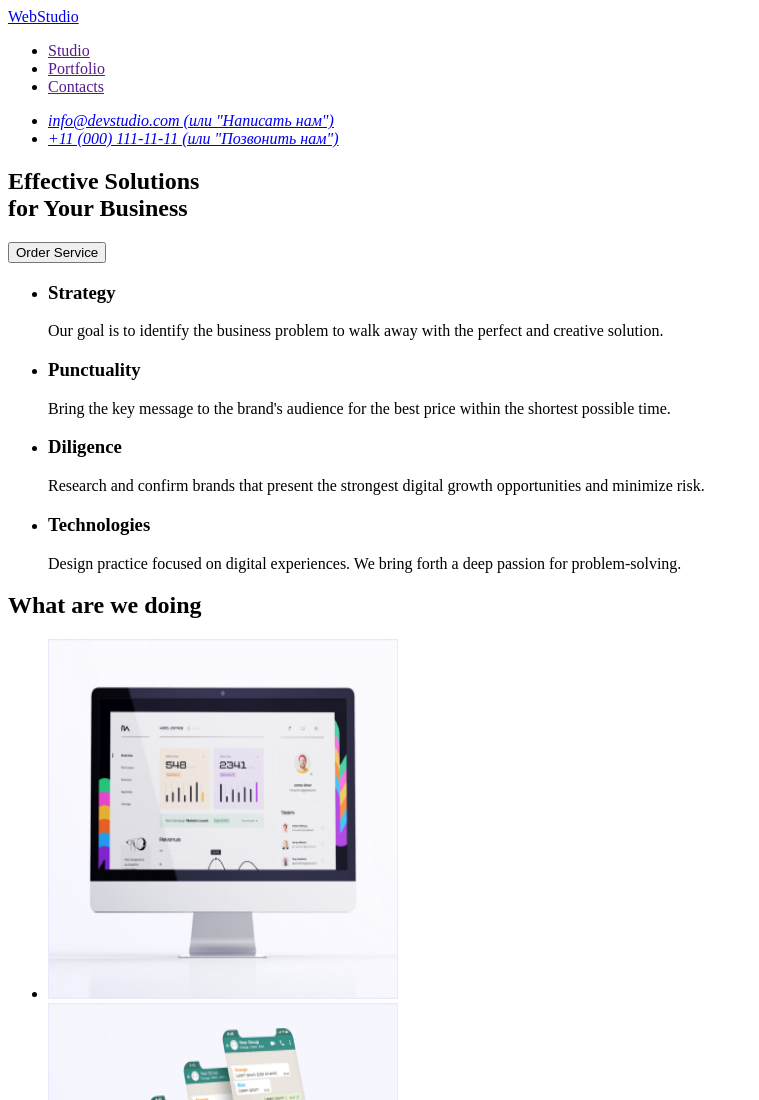
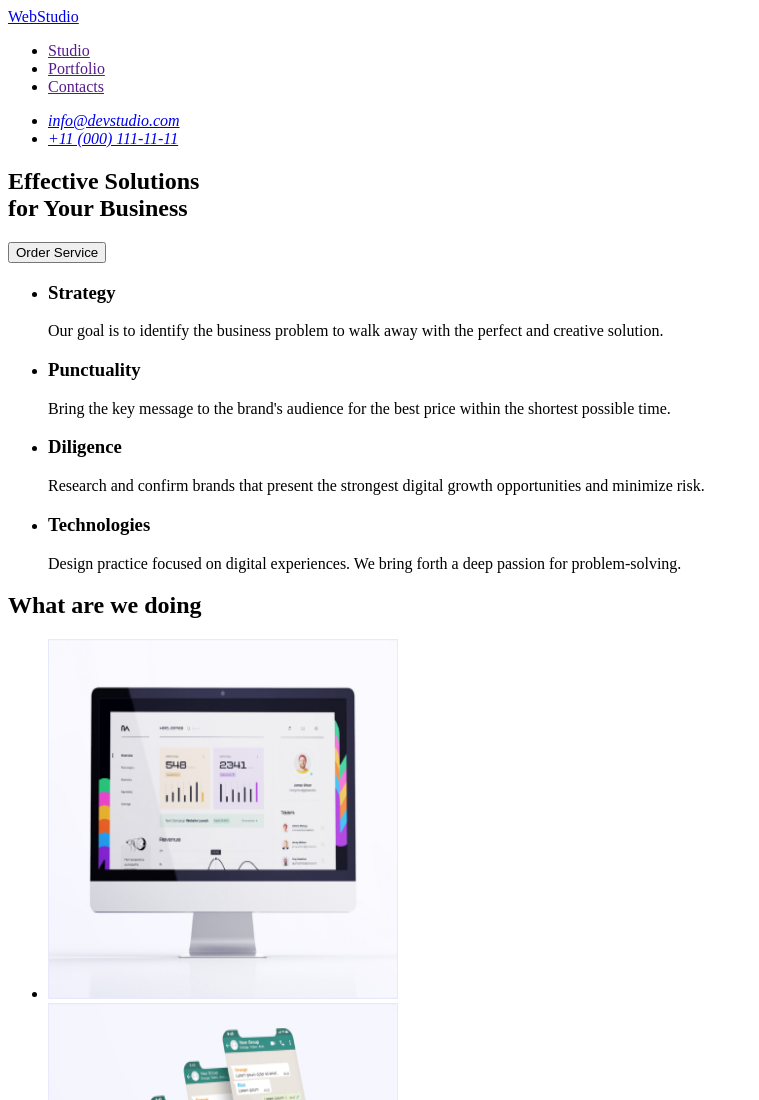
Before and after one commit to Mixa88/goit-markup-hw-01, a plain HTML site: page index.html in a window 1280 px wide. Shown: the top 1100 px of the page, without its empty margins (0-759 px from the left). Drawn offline with Linux system fonts and the light colour scheme.

Commit message:
new update

```diff
--- a/index.html
+++ b/index.html
@@ -27,10 +27,10 @@
     <address>
           <ul>
             <li>
-              <a href="mailto:info@devstudio.com">info@devstudio.com (или "Написать нам")</a>
+              <a href="mailto:info@devstudio.com">info@devstudio.com</a>
             </li>
             <li>
-              <a href="tel:+11(000)111-11-11">+11 (000) 111-11-11 (или "Позвонить нам")</a>
+              <a href="tel:+110001111111">+11 (000) 111-11-11</a>
             </li>
           </ul>
     </address>
```
